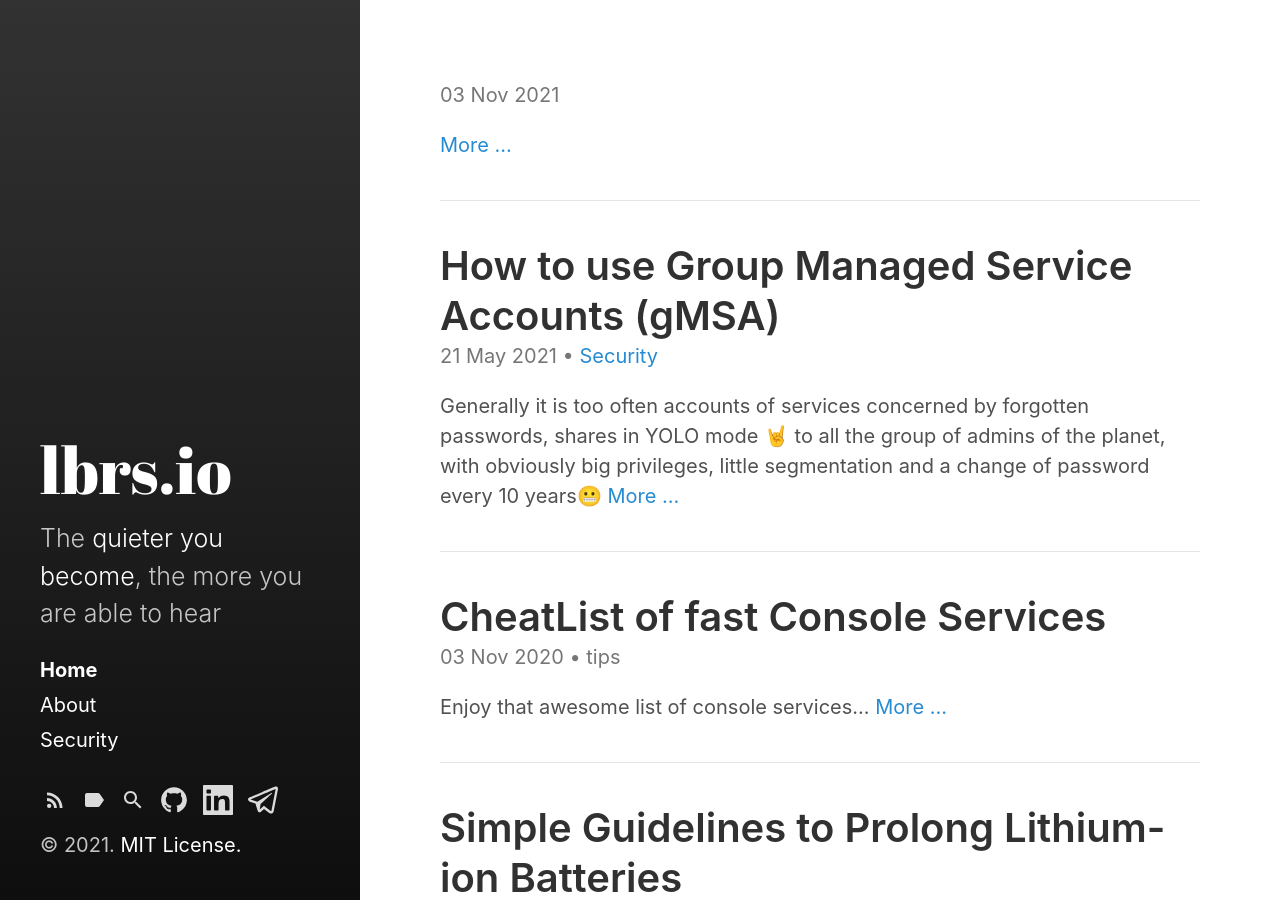
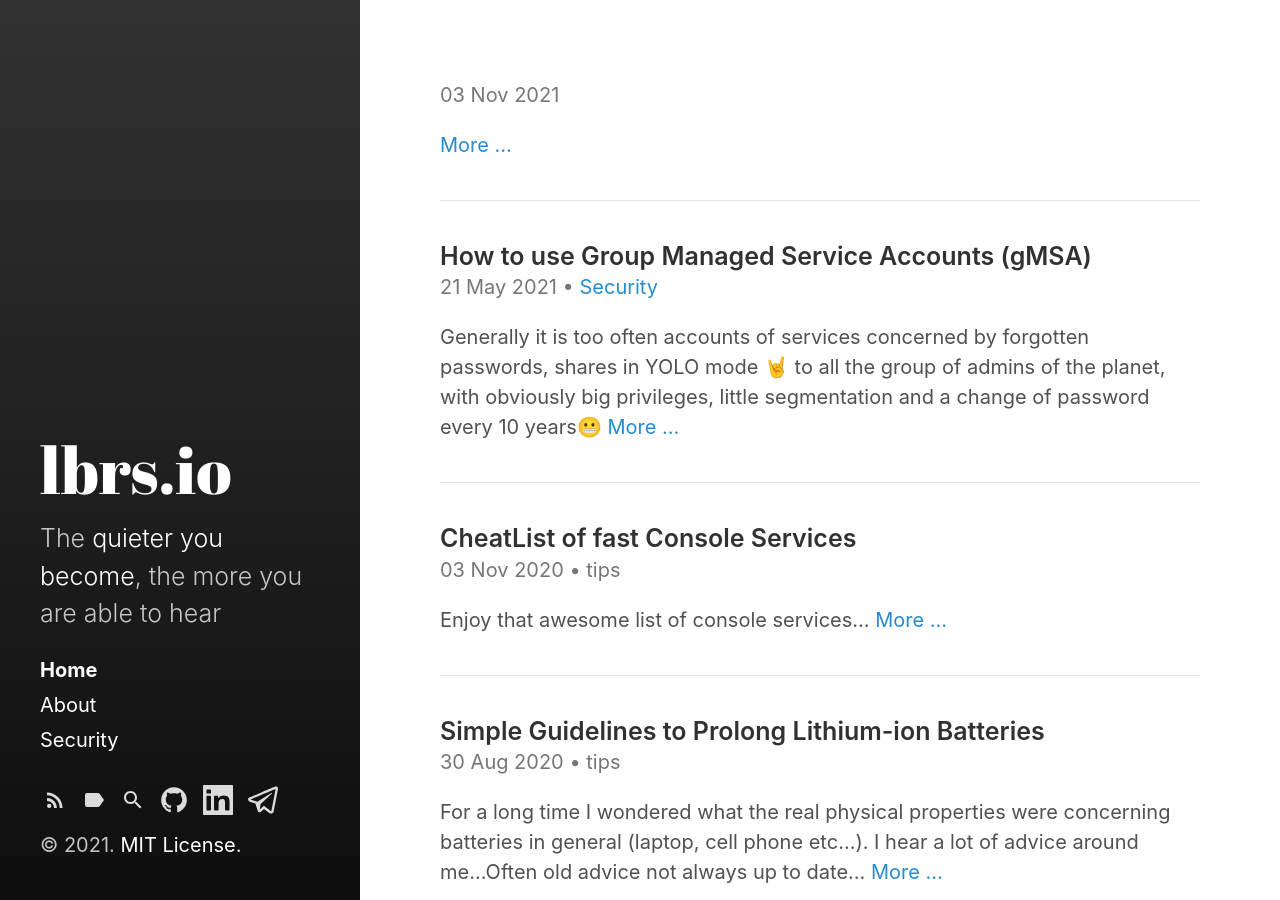
Before and after one commit to cdrclbrs/blog, a Jekyll site: the page built from index.html, in a window 1280 px wide and 900 px high. Built offline with Jekyll 4.4.1, drawn with Linux system fonts in a browser that asks for light colours; the list of posts is cut into pages by our own code.

Commit message:
title index

```diff
--- a/_layouts/index.html
+++ b/_layouts/index.html
@@ -9,11 +9,11 @@ layout: default
 
   {% for post in paginator.posts %}
   <article class="post-body">
-    <h2 class="post-title">
+    <h3 class="post-title">
       <a href="{{ post.url | relative_url }}">
         {{ post.title }}
       </a>
-    </h2>
+    </h3>
     {% include post-meta.html post=post %}
 
     {% if post.excerpt %}
```
